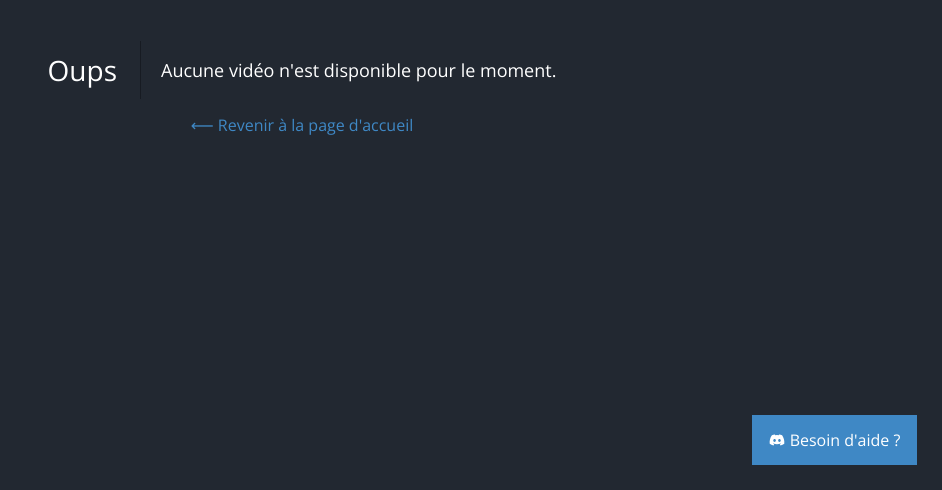
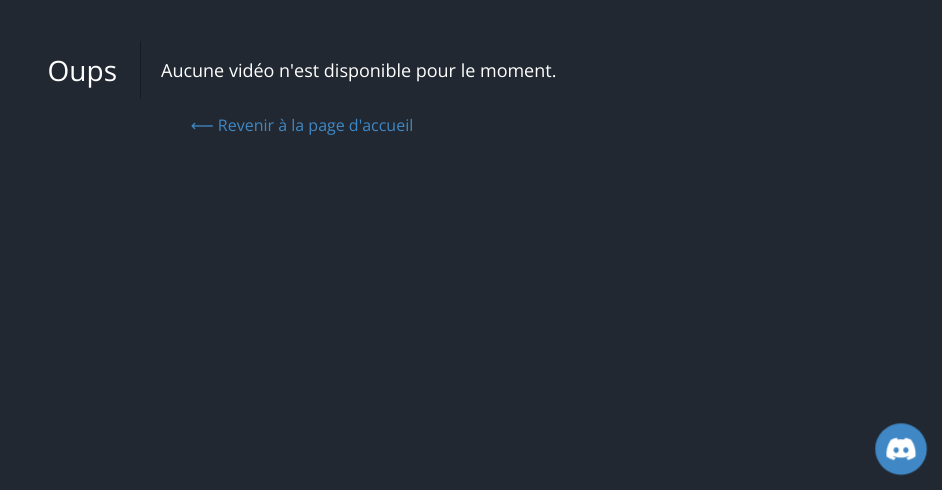
Before and after one commit to Sonny93/installerwindows.fr, a Next.js app: page /novideo in a window 1280 px wide. Shown: the part 310-800 px from the top of the page, without its empty margins (338-1280 px from the left). Built offline with nearby package versions, Linux system fonts and the light colour scheme.

Commit message:
rework need help button

```diff
--- a/Components/NeedHelp/NeedHelp.tsx
+++ b/Components/NeedHelp/NeedHelp.tsx
@@ -5,14 +5,8 @@ import styles from './needhelp.module.scss';
 
 export default function NeedHelp() {
     return <>
-        <a href='https://discord.gg/informatique' rel='noreferrer' className={styles['ineedhelp']} target='_blank'>
-            <svg width='165px' height='50px' viewBox='0 0 165 50' className={styles['border']}>
-                <polyline points='164,1 164,49 1,49 1,1 164,1' className={styles['bg-line']} />
-                <polyline points='164,1 164,49 1,49 1,1 164,1' className={styles['hl-line']} />
-            </svg>
-            <div className={styles['text']}>
-                <FaDiscord /> Besoin d'aide ?
-            </div>
+        <a href='https://discord.gg/informatique' rel='noreferrer' className={`reset ${styles['ineedhelp']}`} target='_blank'>
+            <FaDiscord />
         </a>
     </>;
 }
--- a/Components/NeedHelp/needhelp.module.scss
+++ b/Components/NeedHelp/needhelp.module.scss
@@ -1,48 +1,43 @@
 a.ineedhelp {
     user-select: none;
     position: fixed;
-    right: 25px;
-    bottom: 25px;
-    height: 50px;
-    width: 165px;
+    right: 15px;
+    bottom: 15px;
     text-decoration: none;
     color: #fff;
     background-color: #3f88c5;
-    padding: 15px !important;
+    padding: 10px;
+    border-radius: 50%;
     display: flex;
     align-items: center;
     justify-content: center;
-    transition: 0.5s cubic-bezier(1, 0, 0, 0);
+    overflow: hidden;
+    transition: 0.15s;
+    transform: scale(1);
+    animation: pulse-black 2s infinite;
 
-    & > svg {
-        position: absolute;
-        left: 0;
-        top: 0;
-        fill: none;
-        stroke: #fff;
-        stroke-dasharray: 150 480;
-        stroke-dashoffset: 150;
-        transition: 0.25s ease-in-out;
-    }
-
-    & > .text {
-        height: fit-content;
-        width: fit-content;
-        display: flex;
-        align-items: center;
-        justify-content: center;
-    }
-
-    & > .text > svg {
-        margin-right: 5px;
+    & svg {
+        font-size: 2em;
     }
 
     &:hover {
-        transform: scale(0.95);
         background: #4f95da;
     }
+}
 
-    &:hover svg {
-        stroke-dashoffset: -480;
+@keyframes pulse-black {
+    0% {
+        transform: scale(0.95);
+        box-shadow: 0 0 0 0 #3f88c5;
+    }
+
+    70% {
+        transform: scale(1);
+        box-shadow: 0 0 0 10px rgba(0, 0, 0, 0);
+    }
+
+    100% {
+        transform: scale(0.95);
+        box-shadow: 0 0 0 0 rgba(0, 0, 0, 0);
     }
 }
--- a/styles/home.module.scss
+++ b/styles/home.module.scss
@@ -2,8 +2,9 @@
 
 .Home {
     width: 1110px;
+    font-size: 1.2em;
     padding: 0 10px 50px;
-    font-size: 1.2em;
+    margin-bottom: 50px;
     display: flex;
     justify-content: center;
     flex-direction: column;
--- a/styles/videos.module.scss
+++ b/styles/videos.module.scss
@@ -2,6 +2,7 @@
 
 .App {
 	width: 100%;
+	margin-bottom: 50px;
 	opacity: 0;
 	transition: 0.15s;
 	animation: 0.5s fadein both;
@@ -368,10 +369,6 @@
 		width: 747px;
 		height: 420px;
 	}
-
-	.meta {
-		margin-bottom: 80px;
-	}
 }
 
 /* Mobile */
@@ -399,7 +396,6 @@
 
 	.meta {
 		margin-top: 15px !important;
-		margin-bottom: 80px;
 
 		& .title {
 			font-size: 1.5em;
```
